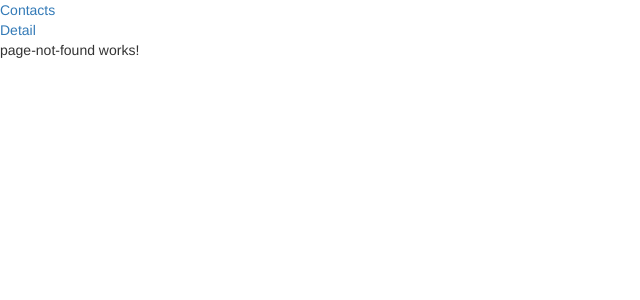
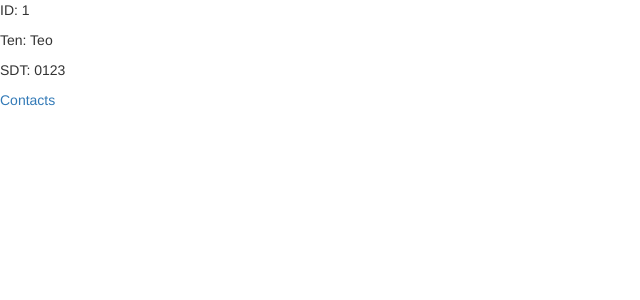
Before and after one commit to ThienBinhHY/LearnAngular4, an Angular app: page /detail/1/Teo/0123 in a window 1280 px wide. Shown: the top 300 px of the page, without its empty margins (0-640 px from the left). Built offline with nearby package versions, Linux system fonts and the light colour scheme.

Commit message:
Routing với params

```diff
--- a/src/app/app-routing.module.ts
+++ b/src/app/app-routing.module.ts
@@ -1,12 +1,15 @@
 import { NgModule } from '@angular/core';
+import { CommonModule } from '@angular/common';// để sd ngFor ngIf...
 import { Routes, RouterModule } from '@angular/router';
+
 import { ContactsComponent } from './contacts/contacts.component';
 import { ContactDetailComponent } from './contact-detail/contact-detail.component';
 import { PageNotFoundComponent } from './page-not-found/page-not-found.component';
 
 const routesConfig: Routes = [
     { path: 'contacts', component: ContactsComponent},
-    { path: 'detail', component: ContactDetailComponent},
+    // { path: 'detail', component: ContactDetailComponent},
+    { path: 'detail/:id/:name/:phoneNumber', component: ContactDetailComponent },
     { path: '', redirectTo: '/contacts',pathMatch: 'full'},
     { path: '**', component: PageNotFoundComponent },
 ];
@@ -14,6 +17,7 @@ const routesConfig: Routes = [
 @NgModule({
     imports: [
         RouterModule.forRoot(routesConfig),
+        CommonModule,
     ],
     declarations: [
         ContactsComponent,
--- a/src/app/app.component.html
+++ b/src/app/app.component.html
@@ -18,8 +18,8 @@
 <!--<app-sign-in></app-sign-in>-->
 <!--<app-sign-up></app-sign-up>-->
 
-<a routerLink="/contacts">Contacts</a>
-<br>
-<a routerLink="/detail">Detail</a>
+<!--<a routerLink="/contacts">Contacts</a>-->
+<!--<br>-->
+<!--<a routerLink="/detail">Detail</a>-->
 <!--router-outlet: để lấy nội dung của component hiển thị ra-->
 <router-outlet></router-outlet>
--- a/src/app/contact-detail/contact-detail.component.html
+++ b/src/app/contact-detail/contact-detail.component.html
@@ -1,3 +1,6 @@
 <p>
-  contact-detail works!
+  ID: {{ id }}
 </p>
+<p>Ten: {{ name }}</p>
+<p>SDT: {{ phoneNumber }}</p>
+<a routerLink="/contacts">Contacts</a>
--- a/src/app/contact-detail/contact-detail.component.ts
+++ b/src/app/contact-detail/contact-detail.component.ts
@@ -1,4 +1,5 @@
 import { Component, OnInit } from '@angular/core';
+import { ActivatedRoute, ParamMap } from '@angular/router';
 
 @Component({
   selector: 'app-contact-detail',
@@ -6,10 +7,22 @@ import { Component, OnInit } from '@angular/core';
   styleUrls: ['./contact-detail.component.css']
 })
 export class ContactDetailComponent implements OnInit {
-
-  constructor() { }
+  id = '';
+  name = '';
+  phoneNumber = '';
+  constructor(private route: ActivatedRoute) { }
 
   ngOnInit() {
+    this.route.paramMap.subscribe((params: ParamMap) => {
+      this.id = params.get('id');
+      this.name = params.get('name');
+      this.phoneNumber = params.get('phoneNumber');
+
+      /*const id = params.get('id');
+      const name = params.get('name');
+      const phoneNumber = params.get('phoneNumber');*/ // neu viet the nay thi chi hien thi ở template ở tai trang này
+      console.log(this.id);
+    });
   }
 
 }
--- a/src/app/contacts/contacts.component.html
+++ b/src/app/contacts/contacts.component.html
@@ -1,3 +1,4 @@
-<p>
-  contacts works!
-</p>
+<p> List Contact : </p>
+<div *ngFor="let contact of contacts">
+  <a routerLink="/detail/{{ contact.id }}/{{ contact.name }}/{{ contact.phoneNumber }}">{{ contact.name }}</a>
+</div>
--- a/src/app/contacts/contacts.component.ts
+++ b/src/app/contacts/contacts.component.ts
@@ -7,6 +7,14 @@ import { Component, OnInit } from '@angular/core';
 })
 export class ContactsComponent implements OnInit {
 
+  contacts = [
+    { id: 1, name: 'Teo', phoneNumber: '0123' },
+    { id: 2, name: 'Ti', phoneNumber: '0456' },
+    { id: 3, name: 'Tun', phoneNumber: '0789' }
+  ];
+
+  books
+
   constructor() { }
 
   ngOnInit() {
```
